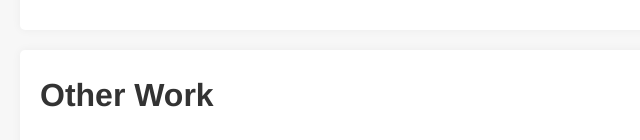
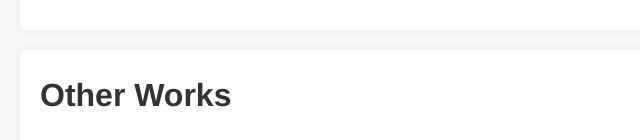
Before and after one commit to sartguru/sartguru.github.io, a plain HTML site: page index.html in a window 1280 px wide. Shown: the part 654-794 px from the top of the page, 0-640 px from the left. Drawn offline with Linux system fonts and the light colour scheme.

Commit message:
Update index.html

```diff
--- a/index.html
+++ b/index.html
@@ -27,7 +27,7 @@
   </section>
 
   <section id="other-work">
-    <h2>Other Work</h2>
+    <h2>Other Works</h2>
     <p>You can also check out my interactive dashboards on Tableau Public:</p>
     <p><a href="https://public.tableau.com/app/profile/asolo.oluwaranti.olutimilehin/vizzes" target="_blank">Visit my Tableau Public Profile</a></p>
   </section>
```
